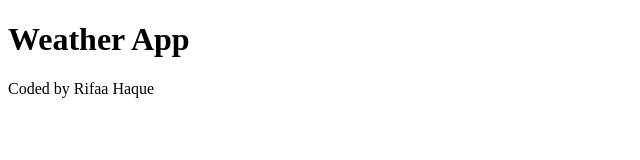
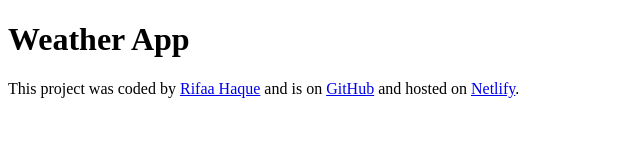
Before and after one commit to Rifaa-Haque/Official-WeatherApp, a plain HTML site: page index.html in a window 1280 px wide. Shown: the whole page, without its empty margins (0-640 px from the left). Drawn offline with Linux system fonts and the light colour scheme.

Commit message:
Added links to the footer

```diff
--- a/index.html
+++ b/index.html
@@ -7,6 +7,20 @@
   </head>
   <body>
     <h1>Weather App</h1>
-    <footer>Coded by Rifaa Haque</footer>
+    <footer>
+      This project was coded by
+      <a href="https://github.com/Rifaa-Haque" target="_blank"> Rifaa Haque</a>
+      and is on
+      <a
+        href="https://github.com/Rifaa-Haque/Official-WeatherApp"
+        target="_blank"
+      >
+        GitHub</a
+      >
+      and hosted on
+      <a href="https://official-weatherapp.netlify.app/" target="_blank">
+        Netlify</a
+      >.
+    </footer>
   </body>
 </html>
```
